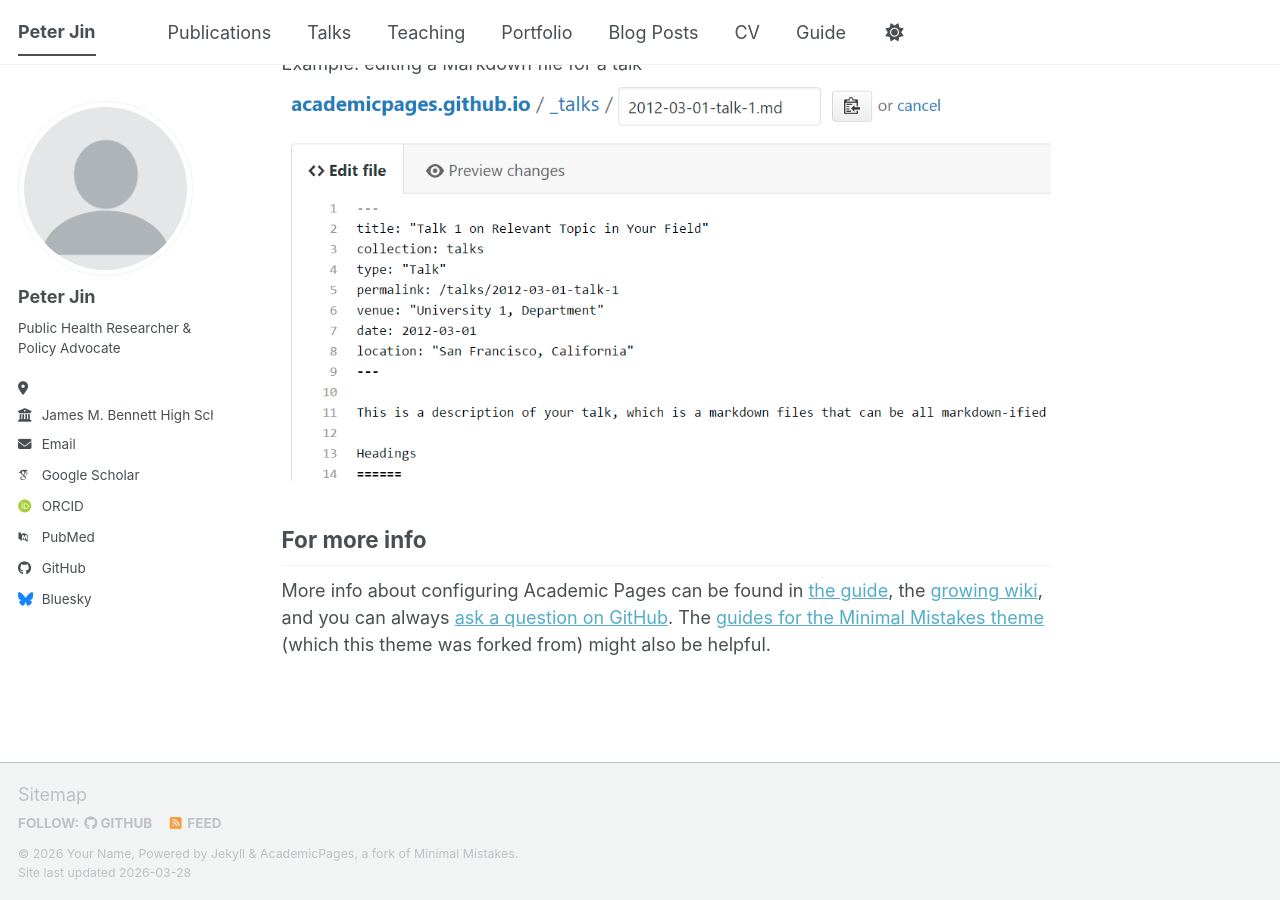
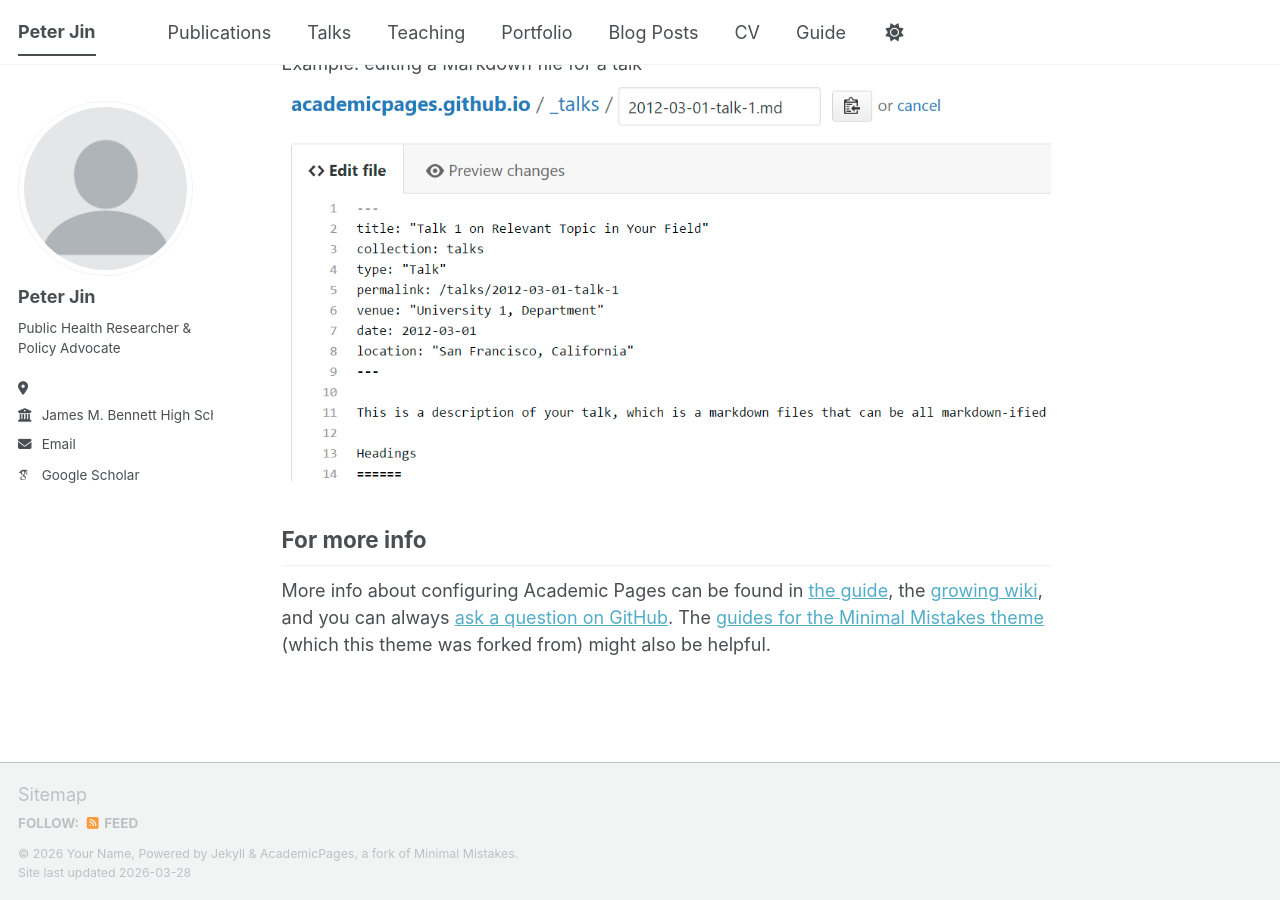
Before and after one commit to peterljin/peterljin.github.io, a Jekyll site: the page built from _pages/about.md, in a window 1280 px wide and 900 px high, scrolled down 2720 px. Built offline with Jekyll 4.4.1, drawn with Linux system fonts in a browser that asks for light colours; some web fonts are replaced; a script bundle is joined from its source files by our own code; library files that are not in the unit come from our copies.

Commit message:
Update _config.yml

```diff
--- a/_config.yml
+++ b/_config.yml
@@ -38,10 +38,10 @@ author:
   googlescholar    : "https://scholar.google.com/citations?user=e4hKBsYAAAAJ"
   inspire-hep      : # URL
   impactstory      : # URL
-  orcid            : ""
+  orcid            :
   semantic         : # URL
   ssrn             : # URL
-  pubmed           : ""
+  pubmed           :
   researchgate     : # URL
   scopus           : # URL
   zotero           : # URL
@@ -51,13 +51,13 @@ author:
   bitbucket        : # Username - Update with your username on the site
   codepen          : # Username
   dribbble         : # Username
-  github           : "academicpages"
+  github           :
   kaggle           : # Username
   stackoverflow    : # User number or user number and name (i.e., use "1" or "1/jeff-atwood")
 
   # Social media
   artstation       : # Username
-  bluesky          : "" # Replace this with you Bluesky username
+  bluesky          : # Replace this with you Bluesky username
   facebook         : # Username
   flickr           : # Username
   foursquare       : # Username
```
